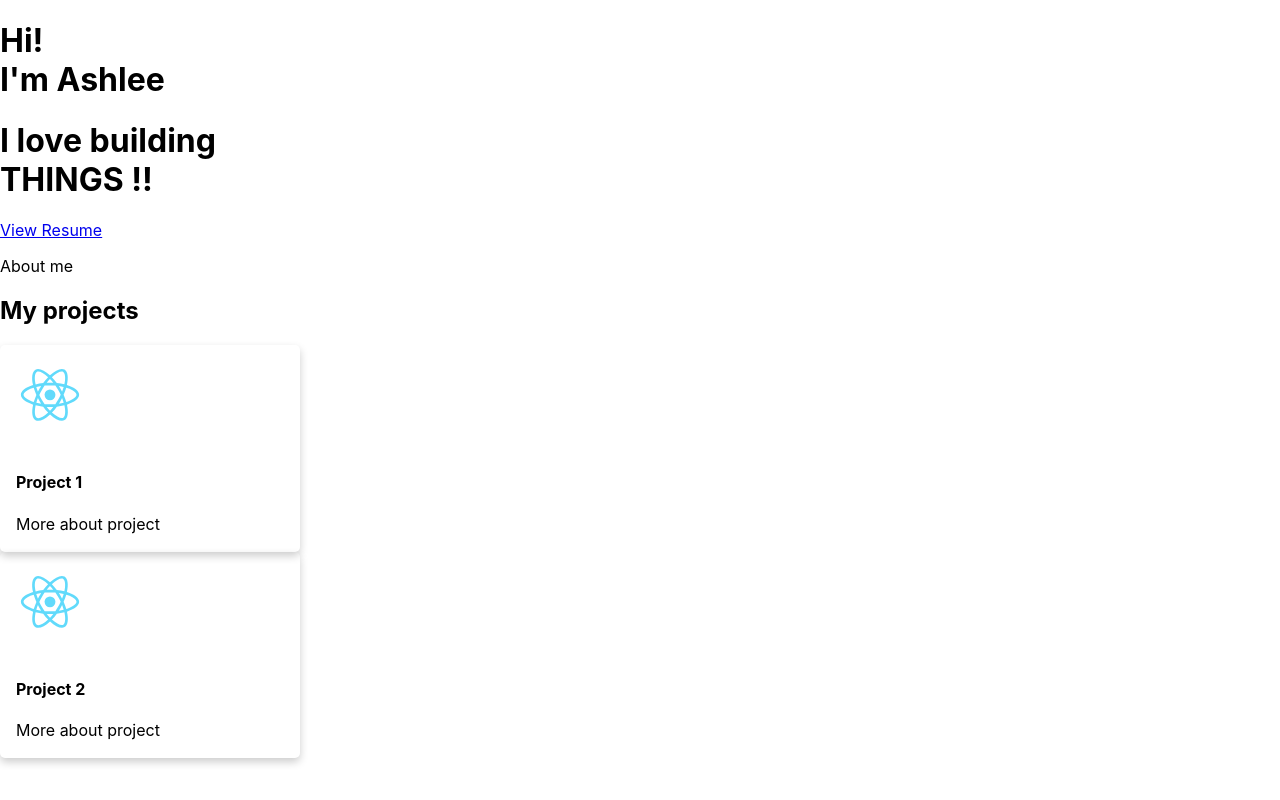
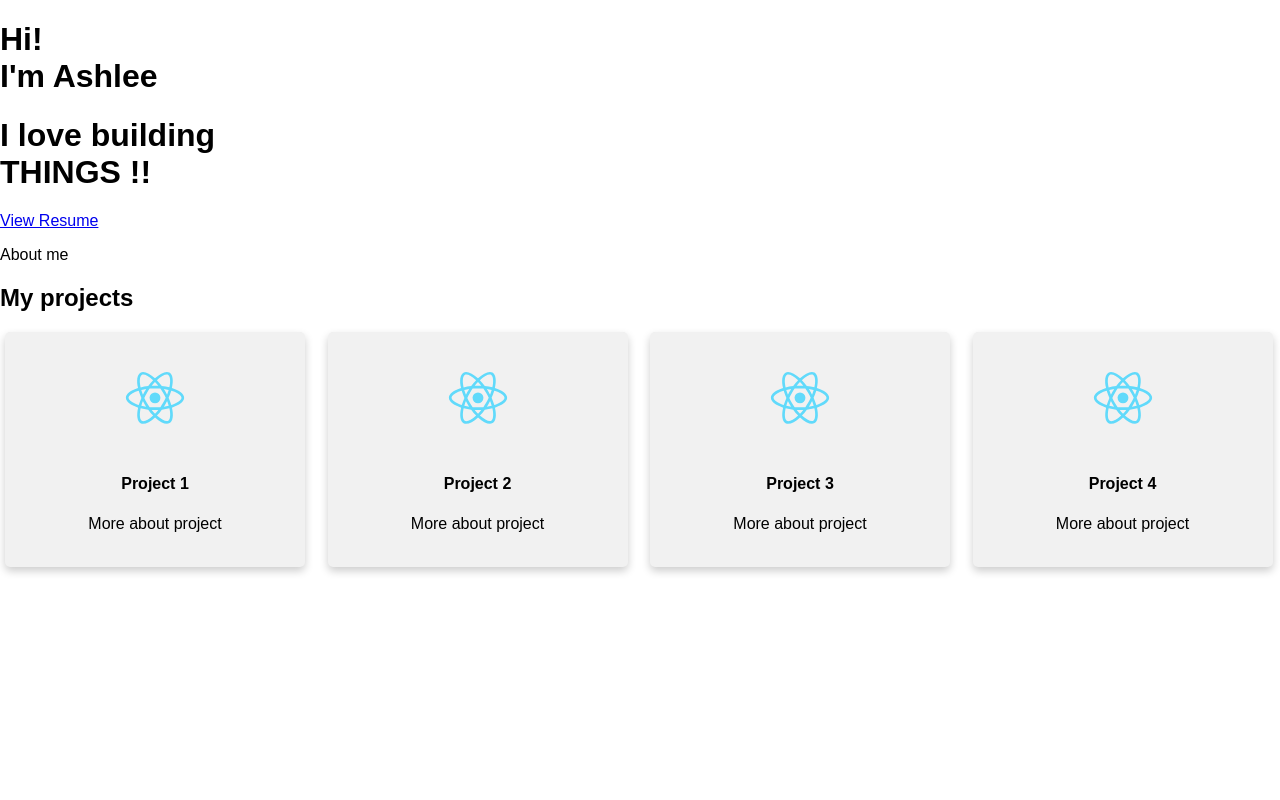
Before and after one commit to aekupor/me, a React (Create React App) app in the folder website/: page / in a window 1280 px wide. Built offline with nearby package versions, Linux system fonts and the light colour scheme.

Commit message:
Lay out cards in row.

```diff
--- a/website/src/components/projects.jsx
+++ b/website/src/components/projects.jsx
@@ -10,6 +10,8 @@ export default class Projects extends Component {
           <h2>My projects</h2>
         </div>
 
+        <div class="row">
+          <div class="column">
             <div class="card">
               <img class="logo" src={logo} alt="Logo" />
               <div class="container">
@@ -17,7 +19,8 @@ export default class Projects extends Component {
                 <p>More about project</p>
               </div>
             </div>
-
+          </div>
+          <div class="column">
             <div class="card">
               <img class="logo" src={logo} alt="Logo" />
               <div class="container">
@@ -26,6 +29,26 @@ export default class Projects extends Component {
               </div>
             </div>
           </div>
+          <div class="column">
+            <div class="card">
+              <img class="logo" src={logo} alt="Logo" />
+              <div class="container">
+                <h4><b>Project 3</b></h4>
+                <p>More about project</p>
+              </div>
+            </div>
+          </div>
+          <div class="column">
+            <div class="card">
+              <img class="logo" src={logo} alt="Logo" />
+              <div class="container">
+                <h4><b>Project 4</b></h4>
+                <p>More about project</p>
+              </div>
+            </div>
+          </div>
+        </div>
+      </div>
     )
   }
 }
--- a/website/src/css/project.css
+++ b/website/src/css/project.css
@@ -4,6 +4,9 @@
   transition: 0.3s;
   width: 300px;
   border-radius: 5px; /* 5px rounded corners */
+  padding: 16px;
+  text-align: center;
+  background-color: #f1f1f1;
 }
 
 /* On mouse-over, add a deeper shadow */
@@ -21,3 +24,37 @@ img {
   height: 100px;
   border-radius: 5px 5px 0 0; /* top left and top right rounded */
 }
+
+* {
+  box-sizing: border-box;
+}
+
+body {
+  font-family: Arial, Helvetica, sans-serif;
+}
+
+/* Float four columns side by side */
+.column {
+  float: left;
+  width: 25%;
+  padding: 0 10px;
+}
+
+/* Remove extra left and right margins, due to padding in columns */
+.row {margin: 0 -5px;}
+
+/* Clear floats after the columns */
+.row:after {
+  content: "";
+  display: table;
+  clear: both;
+}
+
+/* Responsive columns - one column layout (vertical) on small screens */
+@media screen and (max-width: 600px) {
+  .column {
+    width: 100%;
+    display: block;
+    margin-bottom: 20px;
+  }
+}
```
Lines whose indentation alone changed are shown as unchanged.
